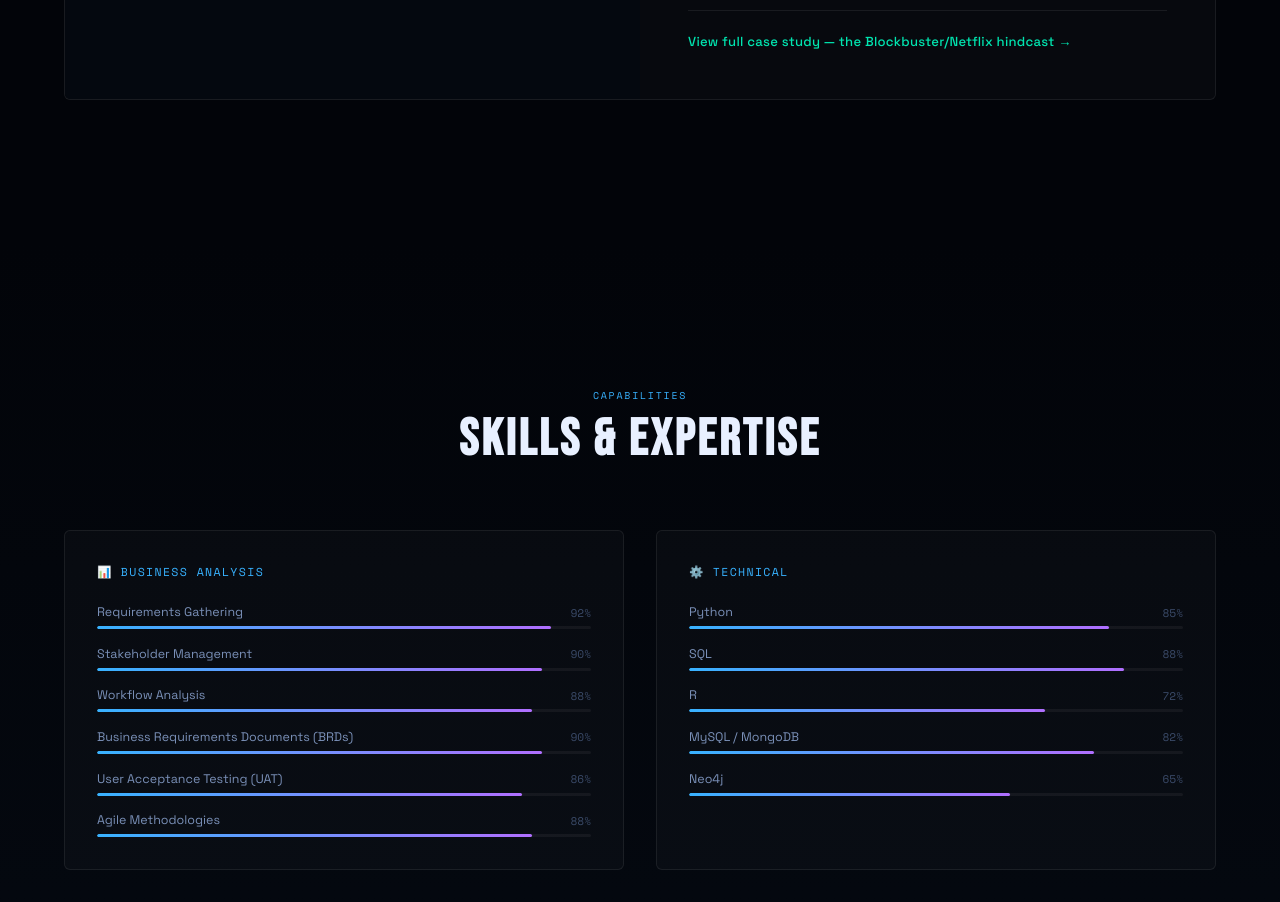
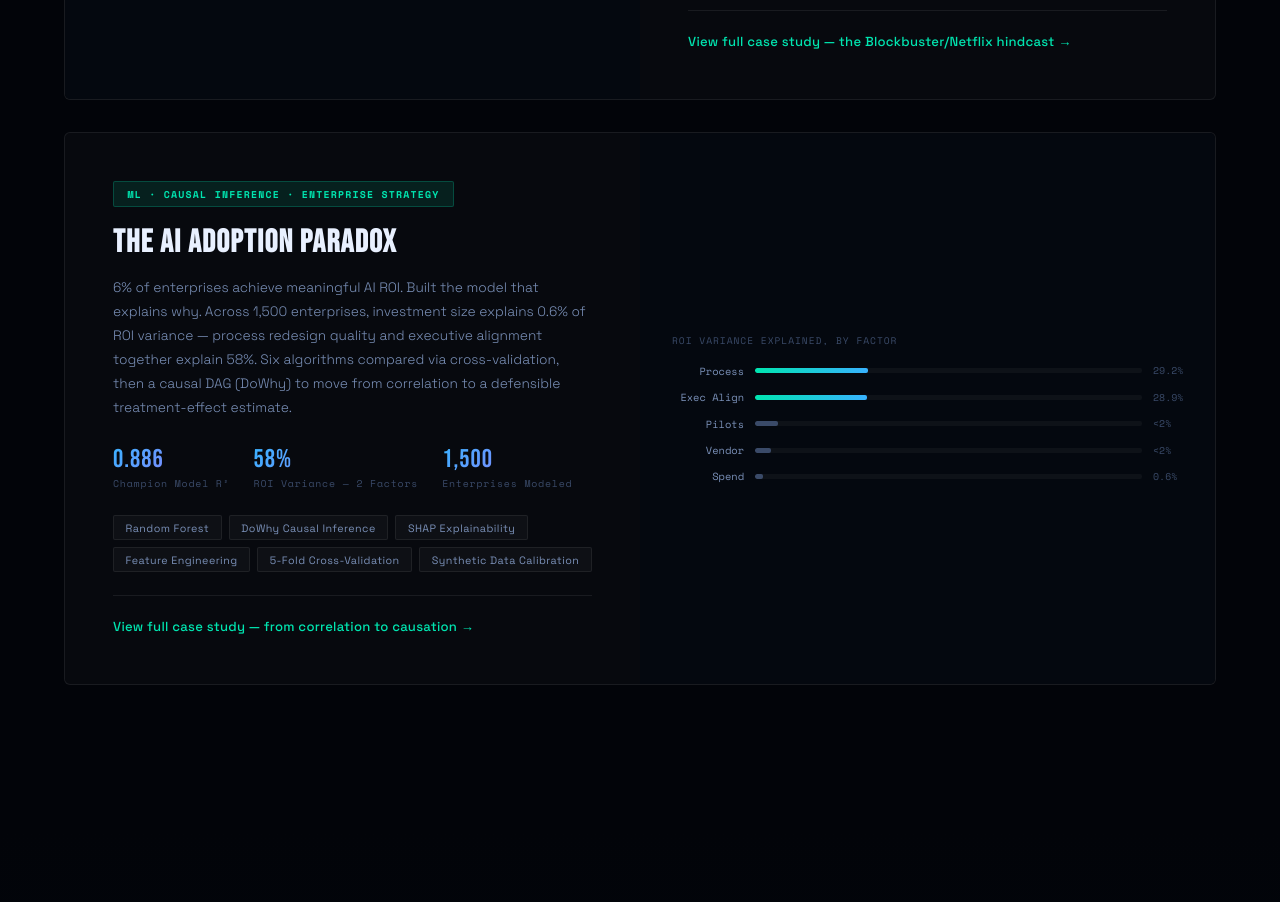
Before and after one commit to VenkataVarshiniC/my-portfolio, a React app: page / in a window 1280 px wide. Shown: the part 3300-4202 px from the top of the page. Built offline with nearby package versions, Linux system fonts and the light colour scheme; the HTML template or start-up script is replaced by a standard one.

Commit message:
Update GitHub username and add AI Adoption Paradox project
Updated GitHub username and added a new project section for 'The AI Adoption Paradox' with relevant details and metrics.

```diff
--- a/src/App.jsx
+++ b/src/App.jsx
@@ -828,7 +828,7 @@ const EDUCATION = [
    IMPORTANT: replace GITHUB_USERNAME below with your real GitHub username,
    and swap each repoSlug for your actual repo name, so githubUrl points to
    the real project repos. */
-const GITHUB_USERNAME = "VenkataVarshiniC"; // ← replace with your real username
+const GITHUB_USERNAME = "https://github.com/VenkataVarshiniC"; // ← replace with your real username
 
 const PROJECT_MODALS = {
   copilot: {
@@ -870,6 +870,32 @@ const PROJECT_MODALS = {
       "LLM boundary scoped to exactly one function: grounded narrative generation, forbidden from introducing anything outside the cited rationale",
     ],
     githubUrl: `https://github.com/VenkataVarshiniC/SDIE`,
+  },
+  aiParadox: {
+    eyebrow: "Machine Learning · Causal Inference · Enterprise Strategy",
+    title: "The AI Adoption Paradox",
+    paragraphs: [
+      "Enterprises deployed an estimated $150B in AI spend in 2024. The default diagnosis when results disappoint is to spend more — bigger models, more vendors, more simultaneous pilots. Across 1,500 enterprises, investment size explains 0.6% of the variance in AI ROI. The real drivers are organizational, and they are measurable.",
+      "\u201cProcess redesign quality and executive alignment together explain 58% of AI ROI variance. Money explains 0.6%.\u201d",
+    ],
+    artifact: {
+      tag: "Causal Validation · DoWhy Backdoor Adjustment",
+      title: "From correlation to causation, not just a leaderboard R²",
+      description: "A 1-point improvement in process redesign causally increases ROI by 8.67 percentage points — estimated via a domain-knowledge causal DAG, not inferred from correlation alone.",
+      stats: [
+        { val: "0.886", lbl: "Champion Model R²" },
+        { val: "58%", lbl: "Variance — 2 Factors" },
+        { val: "+8.67pp", lbl: "Process Redesign ATE" },
+      ],
+    },
+    highlights: [
+      "Hypothesis structured before a line of code: organizational capability, not capital or technology, is the differentiating variable — 8 dimensions sourced from MIT NANDA, McKinsey, Gartner, BCG, and Stanford AI research",
+      "1,500-company synthetic dataset calibrated to match published benchmarks, including the documented 6% high-performer rate and 95% pilot-failure statistic — 10 raw signals engineered into 27 features encoding synergy effects and diminishing returns",
+      "Six algorithms compared via 5-fold cross-validation; champion selected by CV R² (not test R²) to prevent selection bias — Random Forest (R²=0.886, MAE=10.7%) beat every gradient boosting variant",
+      "DoWhy backdoor adjustment on a 16-relationship causal DAG; Average Treatment Effects estimated with 95% confidence intervals for four key interventions",
+      "Methodological transparency: the dataset is synthetic but calibrated, not real company data — documented openly rather than presented as if it were, including where the causal DAG's assumptions would need external validation in a production setting",
+    ],
+    githubUrl: `https://github.com/VenkataVarshiniC/AI-Paradox`,
   },
 };
 
@@ -1338,6 +1364,43 @@ export default function App() {
                 </div>
               }
             />
+
+            {/* PROJECT 3 — The AI Adoption Paradox */}
+            <ProjectCard
+              tag="ML · Causal Inference · Enterprise Strategy" tagClass="ptag-g"
+              title="The AI Adoption Paradox"
+              desc="6% of enterprises achieve meaningful AI ROI. Built the model that explains why. Across 1,500 enterprises, investment size explains 0.6% of ROI variance — process redesign quality and executive alignment together explain 58%. Six algorithms compared via cross-validation, then a causal DAG (DoWhy) to move from correlation to a defensible treatment-effect estimate."
+              metrics={[
+                { val: "0.886", label: "Champion Model R²" },
+                { val: "58%", label: "ROI Variance — 2 Factors" },
+                { val: "1,500", label: "Enterprises Modeled" },
+              ]}
+              tags={["Random Forest", "DoWhy Causal Inference", "SHAP Explainability", "Feature Engineering", "5-Fold Cross-Validation", "Synthetic Data Calibration"]}
+              footer={
+                <button type="button" className="modal-trigger" onClick={() => setActiveModal("aiParadox")}>
+                  View full case study — from correlation to causation →
+                </button>
+              }
+              visual={
+                <MiniBarChart
+                  title="ROI Variance Explained, By Factor"
+                  bars={[
+                    { label: "Process", pct: 29.2, valLabel: "29.2%" },
+                    { label: "Exec Align", pct: 28.9, valLabel: "28.9%" },
+                    { label: "Pilots", pct: 6, valLabel: "<2%" },
+                    { label: "Vendor", pct: 4, valLabel: "<2%" },
+                    { label: "Spend", pct: 2, valLabel: "0.6%" },
+                  ]}
+                  gradients={[
+                    "linear-gradient(90deg,#00e5b0,#38b2ff)",
+                    "linear-gradient(90deg,#00e5b0,#38b2ff)",
+                    "linear-gradient(90deg,#3a4a68,#3a4a68)",
+                    "linear-gradient(90deg,#3a4a68,#3a4a68)",
+                    "linear-gradient(90deg,#3a4a68,#3a4a68)",
+                  ]}
+                />
+              }
+            />
           </div>
         </div>
       </section>
```
